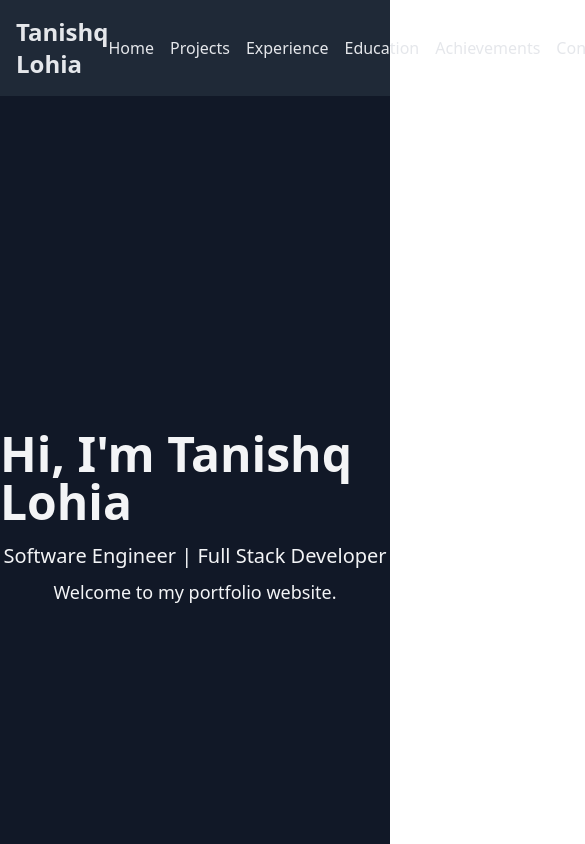
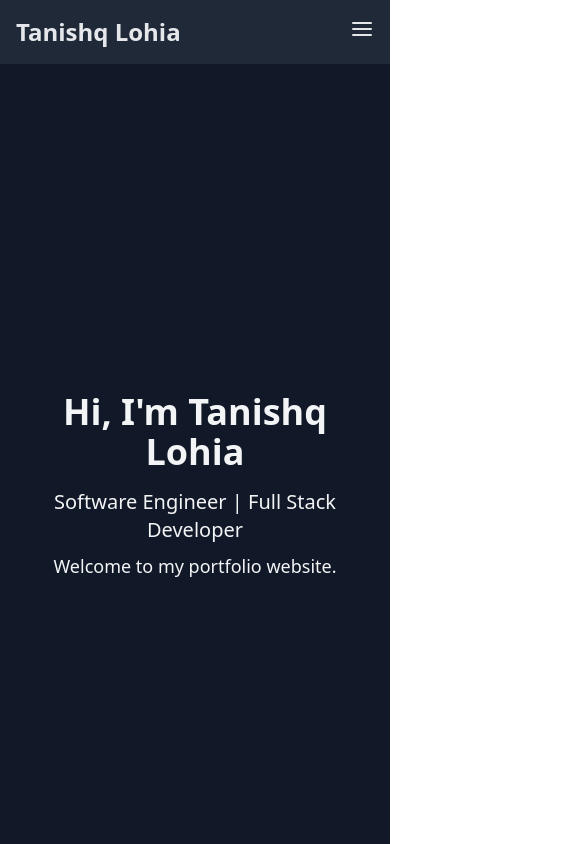
Before and after one commit to tanishq2507/Tanishq-s-Portfolio-Website, a React (Create React App) app in the folder my-portfolio/: page / in a window 390 px wide. Shown: the top 844 px of the page, 585 px wide, since content can reach past the window. Built offline with nearby package versions, Linux system fonts and the light colour scheme.

Commit message:
made responsive

```diff
--- a/my-portfolio/package.json
+++ b/my-portfolio/package.json
@@ -10,6 +10,7 @@
     "framer-motion": "^12.4.7",
     "react": "^19.0.0",
     "react-dom": "^19.0.0",
+    "react-icons": "^5.5.0",
     "react-router-dom": "^7.2.0",
     "react-scripts": "5.0.1",
     "web-vitals": "^2.1.4"
--- a/my-portfolio/src/components/Home.js
+++ b/my-portfolio/src/components/Home.js
@@ -7,9 +7,9 @@ const Home = () => {
       initial={{ opacity: 0, y: 50 }}
       animate={{ opacity: 1, y: 0 }}
       transition={{ duration: 0.5 }}
-      className="flex flex-col items-center justify-center h-screen bg-gray-900 text-gray-100 transition-colors duration-300"
+      className="flex flex-col items-center justify-center h-screen bg-gray-900 text-gray-100 transition-colors duration-300 px-4 text-center"
     >
-      <h1 className="text-5xl font-bold mb-4">Hi, I'm Tanishq Lohia</h1>
+      <h1 className="text-4xl md:text-5xl font-bold mb-4">Hi, I'm Tanishq Lohia</h1>
       <p className="text-xl mb-2">Software Engineer | Full Stack Developer</p>
       <p className="text-lg">Welcome to my portfolio website.</p>
     </motion.section>
--- a/my-portfolio/src/components/Navbar.js
+++ b/my-portfolio/src/components/Navbar.js
@@ -1,18 +1,43 @@
-import React from 'react';
+import React, { useState } from 'react';
 import { Link } from 'react-router-dom';
+import { FiMenu, FiX } from 'react-icons/fi';
 
 const Navbar = () => {
+  const [isOpen, setIsOpen] = useState(false);
+
   return (
-    <nav className="bg-gray-800 text-gray-200 flex justify-between items-center p-4 transition-colors duration-300">
-      <h2 className="text-2xl font-bold">Tanishq Lohia</h2>
-      <ul className="flex space-x-4">
-        <li><Link to="/" className="hover:text-gray-400">Home</Link></li>
-        <li><Link to="/projects" className="hover:text-gray-400">Projects</Link></li>
-        <li><Link to="/experience" className="hover:text-gray-400">Experience</Link></li>
-        <li><Link to="/education" className="hover:text-gray-400">Education</Link></li>
-        <li><Link to="/achievements" className="hover:text-gray-400">Achievements</Link></li>
-        <li><Link to="/contact" className="hover:text-gray-400">Contact</Link></li>
-      </ul>
+    <nav className="bg-gray-800 text-gray-200 p-4 transition-colors duration-300">
+      <div className="max-w-7xl mx-auto flex justify-between items-center">
+        <h2 className="text-2xl font-bold">Tanishq Lohia</h2>
+        <div className="hidden md:flex space-x-4">
+          <Link to="/" className="hover:text-gray-400">Home</Link>
+          <Link to="/projects" className="hover:text-gray-400">Projects</Link>
+          <Link to="/experience" className="hover:text-gray-400">Experience</Link>
+          <Link to="/education" className="hover:text-gray-400">Education</Link>
+          <Link to="/achievements" className="hover:text-gray-400">Achievements</Link>
+          <Link to="/contact" className="hover:text-gray-400">Contact</Link>
+        </div>
+        <div className="md:hidden">
+          <button
+            onClick={() => setIsOpen(!isOpen)}
+            className="focus:outline-none"
+          >
+            {isOpen ? <FiX className="w-6 h-6" /> : <FiMenu className="w-6 h-6" />}
+          </button>
+        </div>
+      </div>
+      {isOpen && (
+        <div className="md:hidden mt-2">
+          <div className="flex flex-col space-y-2">
+            <Link onClick={() => setIsOpen(false)} to="/" className="block hover:text-gray-400">Home</Link>
+            <Link onClick={() => setIsOpen(false)} to="/projects" className="block hover:text-gray-400">Projects</Link>
+            <Link onClick={() => setIsOpen(false)} to="/experience" className="block hover:text-gray-400">Experience</Link>
+            <Link onClick={() => setIsOpen(false)} to="/education" className="block hover:text-gray-400">Education</Link>
+            <Link onClick={() => setIsOpen(false)} to="/achievements" className="block hover:text-gray-400">Achievements</Link>
+            <Link onClick={() => setIsOpen(false)} to="/contact" className="block hover:text-gray-400">Contact</Link>
+          </div>
+        </div>
+      )}
     </nav>
   );
 };
```
Also changed, not shown: 1 other file (tests, documents, lock files or other folders).
